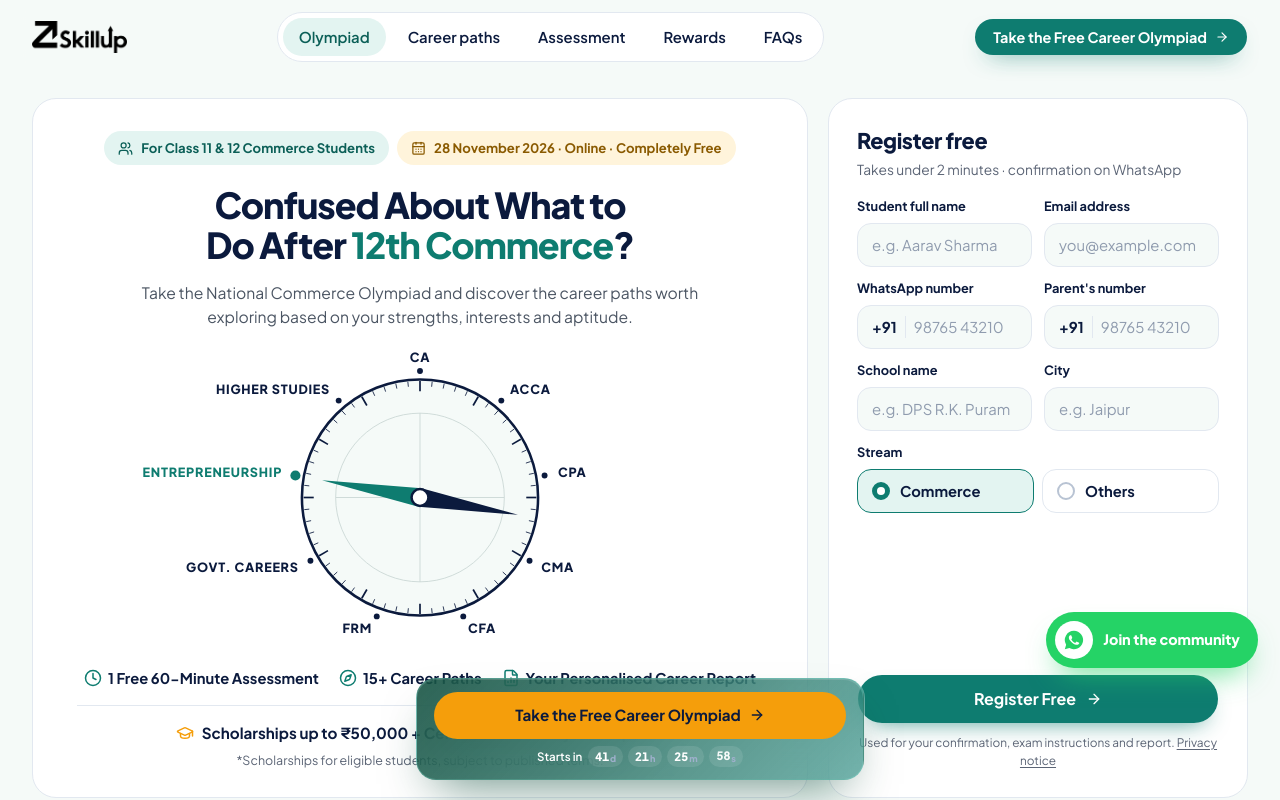
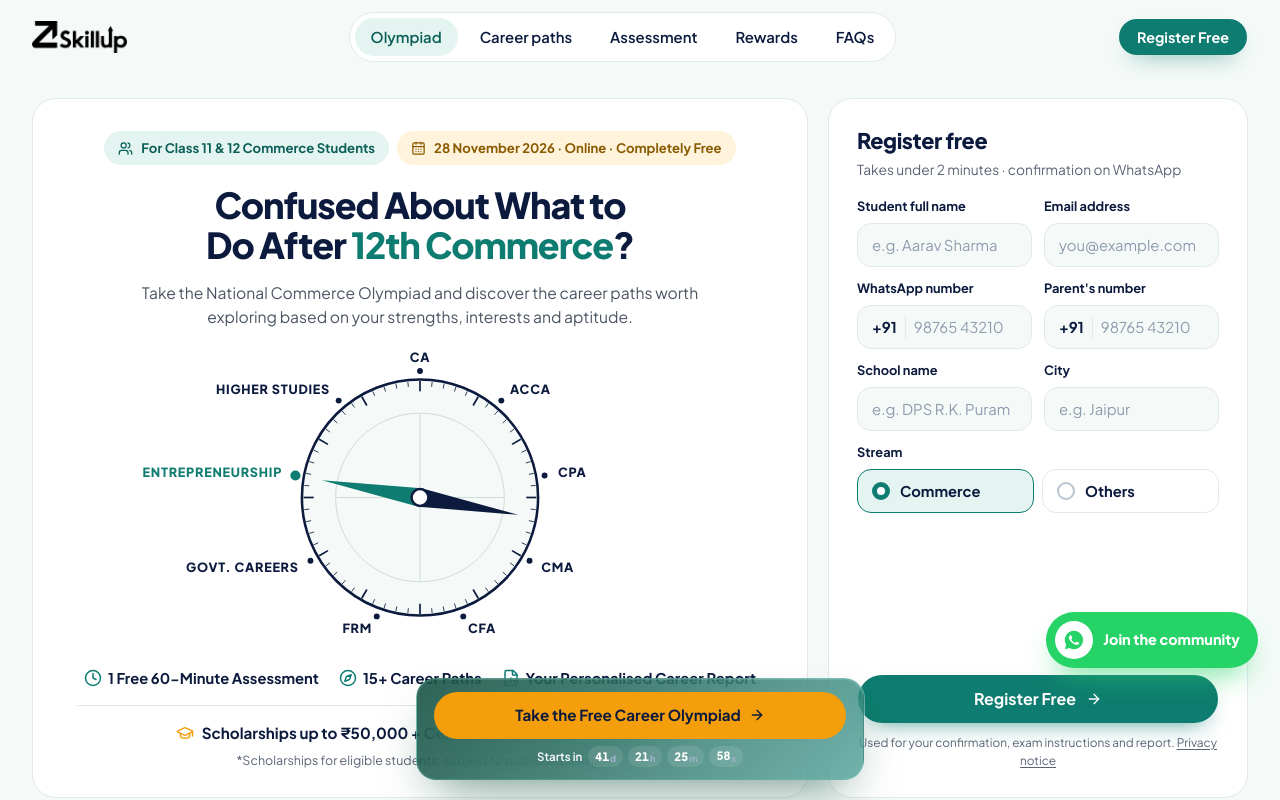
Before and after one commit to mardimanisha/acca-olympiad, a Next.js app: page / in a window 1280 px wide. Shown: the top 800 px of the page. Built offline with nearby package versions, Linux system fonts and the light colour scheme.

Commit message:
Set header button text to "Register Free"
Co-Authored-By: Claude Opus 5.5 <noreply@anthropic.com>

```diff
--- a/src/components/top-bar.tsx
+++ b/src/components/top-bar.tsx
@@ -1,5 +1,4 @@
 import Image from "next/image";
-import { ArrowRight } from "lucide-react";
 import { buttonVariants } from "@/components/ui/button";
 import { Wrap } from "@/components/site";
 import { NAV } from "@/lib/content";
@@ -36,7 +35,7 @@ function SiteHeader() {
           ))}
         </nav>
         <a href="#register" className={cn(buttonVariants({ variant: "brand", size: "pill-sm" }), "max-sm:hidden")}>
-          Take the Free Career Olympiad <ArrowRight className="size-3.5" />
+          Register Free
         </a>
       </Wrap>
     </header>
```
